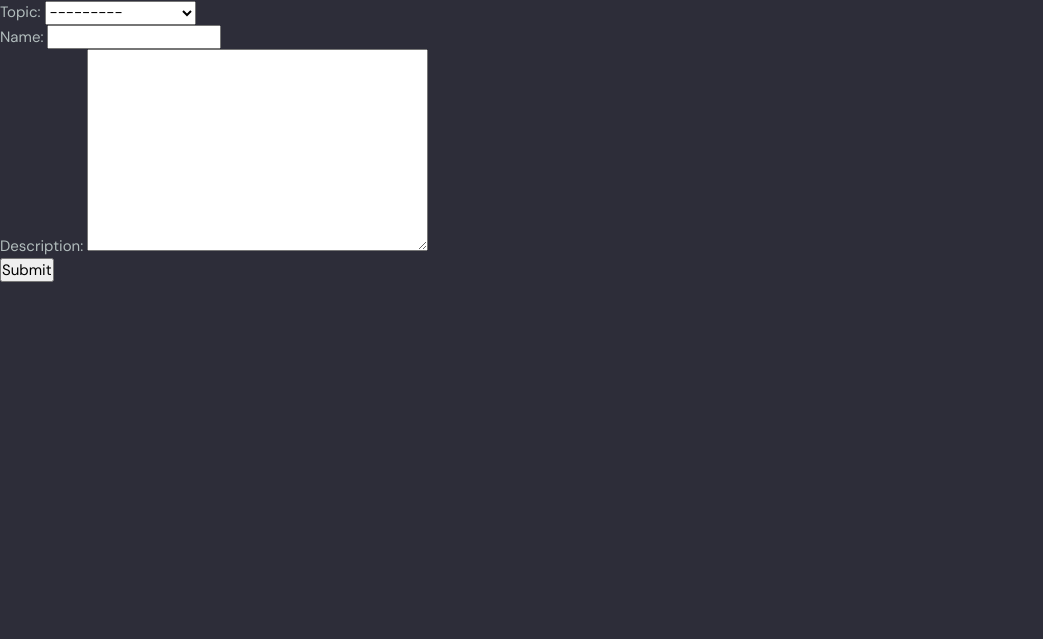
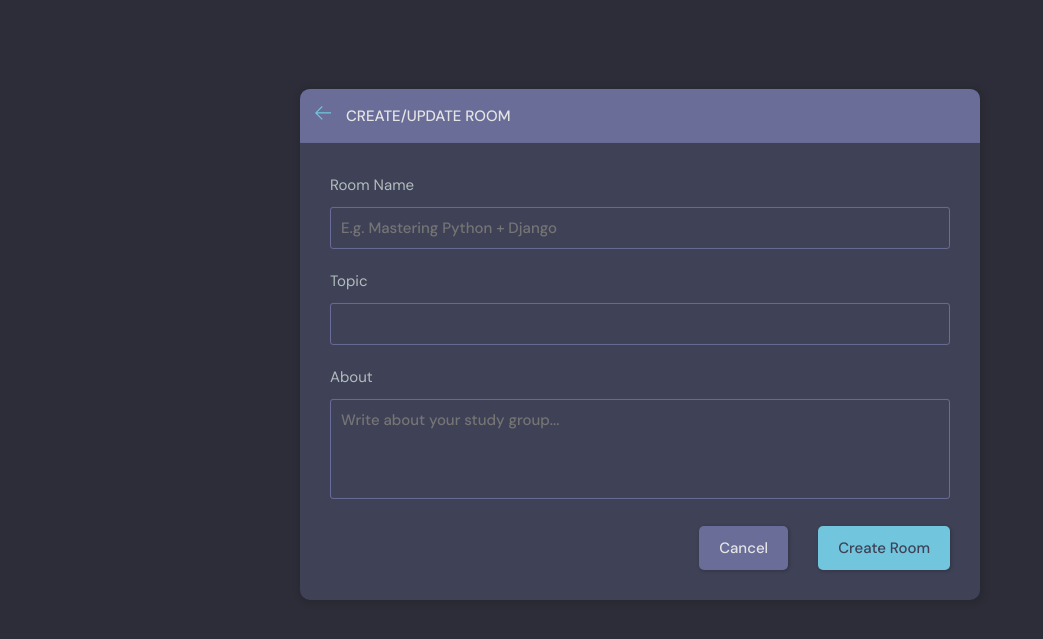
Before and after one commit to Savio49/DiscussionApp, a Django app: page /create-room/ in a window 1280 px wide. Shown: the part 76-715 px from the top of the page, without its empty margins (0-1043 px from the left). Run offline with Django 4.2, Linux system fonts and the light colour scheme; a user stored in the database is signed in; data comes from the database, SQL or seed files in the repository.

Commit message:
Create-room form installation part 1

```diff
--- a/base/templates/base/room_form.html
+++ b/base/templates/base/room_form.html
@@ -1,11 +1,55 @@
 {% extends 'main.html' %}
 
 {% block content %}
+<main class="create-room layout">
+  <div class="container">
+    <div class="layout__box">
+      <div class="layout__boxHeader">
+        <div class="layout__boxTitle">
+          <a href="{% url 'home' %}">
+            <svg version="1.1" xmlns="http://www.w3.org/2000/svg" width="32" height="32" viewBox="0 0 32 32">
+              <title>arrow-left</title>
+              <path
+                d="M13.723 2.286l-13.723 13.714 13.719 13.714 1.616-1.611-10.96-10.96h27.625v-2.286h-27.625l10.965-10.965-1.616-1.607z">
+              </path>
+            </svg>
+          </a>
+          <h3>Create/Update Room</h3>
+        </div>
+      </div>
+      <div class="layout__body">
+        <form class="form" action="" method="post">
+          {% csrf_token %}
+          <div class="form__group">
+            <label for="room_name">Room Name</label>
+            <input id="room_name" name="room_name" type="text" placeholder="E.g. Mastering Python + Django" />
+          </div>
 
-<form action="" method="POST">
-    {% csrf_token %} <!--required if using Django templating engine This is for anti-forgery-->
-    {{form.as_p}}
-    <input type="submit" value="Submit" />
-</form>
+          <div class="form__group">
+            <label for="room_topic">Topic</label>
+            <input required type="text" name="topic" id="room_topic" list="topic-list" />
+            <datalist id="topic-list">
+              <select id="room_topic">
+                <option value="">Select your topic</option>
+                <option value="Python">Python</option>
+                <option value="Django">Django</option>
+              </select>
+            </datalist>
 
+          </div>
+
+
+          <div class="form__group">
+            <label for="room_about">About</label>
+            <textarea name="room_about" id="room_about" placeholder="Write about your study group..."></textarea>
+          </div>
+          <div class="form__action">
+            <a class="btn btn--dark" href="index.html">Cancel</a>
+            <button class="btn btn--main" type="submit">Create Room</button>
+          </div>
+        </form>
+      </div>
+    </div>
+  </div>
+</main>
 {% endblock content %}
```
Also changed, not shown: base/templates/base/room_form_old.html (added, +11 -0 lines).
